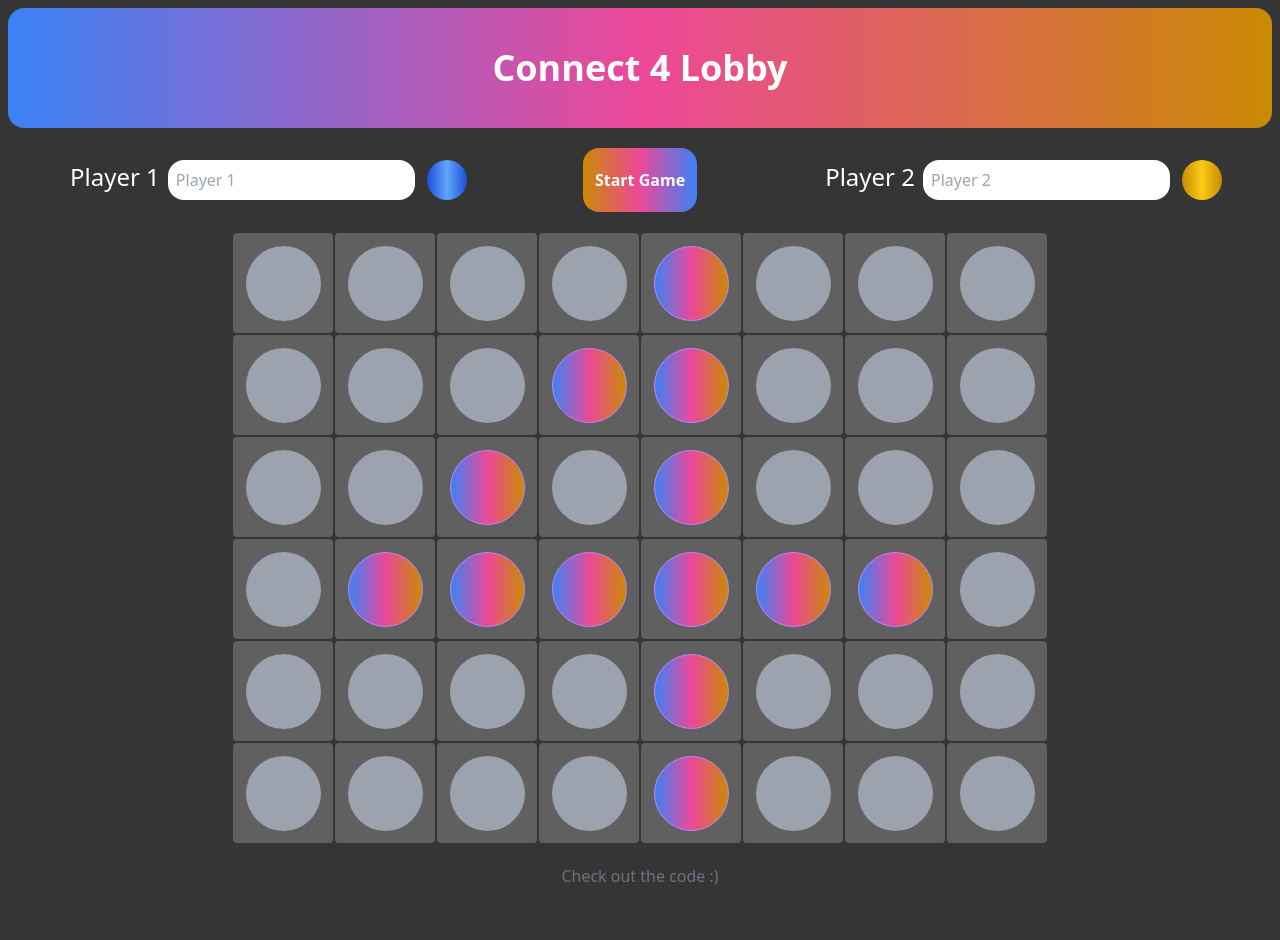
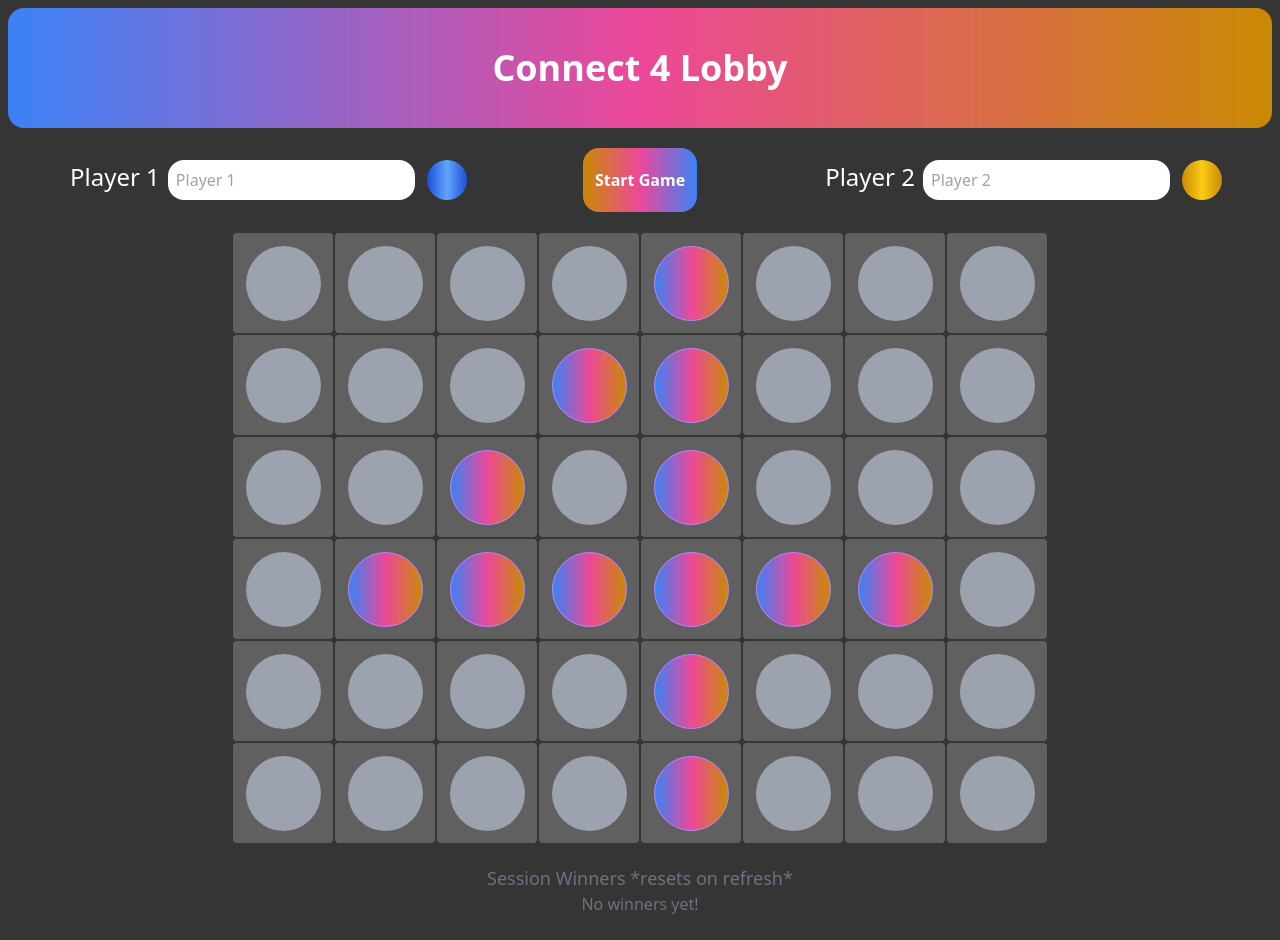
Before and after one commit to corith/lapin4, a React (Create React App) app: page / in a window 1280 px wide. Shown: the top 940 px of the page. Built offline with nearby package versions, Linux system fonts and the light colour scheme.

Commit message:
Added a short term list of the previous winners since the last page refresh and display it under the board

```diff
--- a/src/App.js
+++ b/src/App.js
@@ -5,6 +5,8 @@ import {SetUpGameComponent} from "./components/SetUpGameComponent";
 import {useEffect, useState} from "react";
 import {Player} from "./models/Player";
 import {Footer} from "./components/Footer";
+import {list} from "postcss";
+import {PreviousWinnersComp} from "./PreviousWinnersComp";
 
 function App() {
     const [player1, setPlayer1] = useState(new Player("Player 1", 1))
@@ -13,6 +15,7 @@ function App() {
     const [wentFirstLast, setWFL] = useState(1)
     const [isLive , setIsLive] = useState(false)
     const [thereIsAWinner, setIsAWinner] = useState(false)
+    const [previousWinners , setWinners] = useState([])
     const [board ,setBoard] = useState([
         [null,null,null,null,3,null,null,null],
         [null,null,null,3,3,null,null,null],
@@ -41,10 +44,12 @@ function App() {
                             p1={player1}
                             p2={player2}
                             thereIsAWinner={thereIsAWinner}
-                            setWinner={setIsAWinner}
+                            setIsAWinner={setIsAWinner}
                             wentFirstLast={wentFirstLast}
-                            setLast={setWFL}/>
+                            setLast={setWFL}
+                            previousWinners={previousWinners}/>
 
+        <PreviousWinnersComp previousWinners={previousWinners} />
         <Footer />
     </div>
   );
--- /dev/null
+++ b/src/PreviousWinnersComp.js
@@ -0,0 +1,27 @@
+
+export const PreviousWinnersComp = ({previousWinners}) => {
+    return(
+        <div className='text-white flex justify-center flex-col items-center pt-5'>
+            <h3 className='text-lg text-gray-500'> Session  Winners *resets on refresh* </h3>
+
+            {
+                previousWinners.length === 0 ?
+                    <div className='text-gray-500'>
+                        No winners yet!
+                    </div>
+                    :
+                    previousWinners.map((e , i) => {
+                        return(
+                            <div key={i} className='text-gray-500'>
+                                <ul>
+                                    <li>
+                                        {e}
+                                    </li>
+                                </ul>
+                            </div>
+                        )
+                    })
+            }
+        </div>
+    )
+}
--- a/src/components/GameBoardComponent.js
+++ b/src/components/GameBoardComponent.js
@@ -1,7 +1,7 @@
-import {Cell} from "./Cell";
+import {Piece} from "./Piece";
 import {useEffect} from "react";
 
-export const GameBoardComponent = ({isLive, whoseTurn, setTurn, board, p1, p2, thereIsAWinner, setWinner, wentFirstLast, setLast}) => {
+export const GameBoardComponent = ({isLive, whoseTurn, setTurn, board, p1, p2, thereIsAWinner, setIsAWinner, wentFirstLast, setLast, previousWinners}) => {
 
     useEffect(() => {
         const unloadCallback = (event) => {
@@ -132,7 +132,8 @@ export const GameBoardComponent = ({isLive, whoseTurn, setTurn, board, p1, p2, t
 
                     if (connected === 4) {
                         alert((num === 1 ? p1.name : p2.name) + " wins!!!")
-                        setWinner(true)
+                        setIsAWinner(true)
+                        previousWinners.push(whoseTurn === 1 ? p1.name : p2.name)
                         return true
                     }
                 }
@@ -152,7 +153,7 @@ export const GameBoardComponent = ({isLive, whoseTurn, setTurn, board, p1, p2, t
                                 [...Array(8)].map((e2 , z) => {
                                     return (
                                         <td key={z}>
-                                            <Cell cIndex={z} playerNumber={row[z] === 1 ? 0 : row[z] === 2 ? 1 : row[z] === 3 ? 3 : row[z] === 4 ? 4 : row[z] === 5 ? 5 : 2} takeTurn={takeTurn}/>
+                                            <Piece cIndex={z} playerNumber={row[z] === 1 ? 0 : row[z] === 2 ? 1 : row[z] === 3 ? 3 : row[z] === 4 ? 4 : row[z] === 5 ? 5 : 2} takeTurn={takeTurn}/>
                                         </td>
                                     )
                                 })
--- a/src/components/Cell.js
+++ b/src/components/Piece.js
@@ -1,6 +1,6 @@
 import '../App.css'
 
-export const Cell = ({playerNumber , cIndex, takeTurn}) => {
+export const Piece = ({playerNumber , cIndex, takeTurn}) => {
     let color1 = 'bg-gradient-to-r from-blue-700 via-blue-400 to-blue-700'
     // color for player 1's winning pieces
     let color1W = 'bg-gradient-to-r from-blue-700 via-green-400 to-blue-700 border border-green-400 animate-pulse'
```
Also changed, not shown: 1 other file (tests, documents, lock files or other folders).
